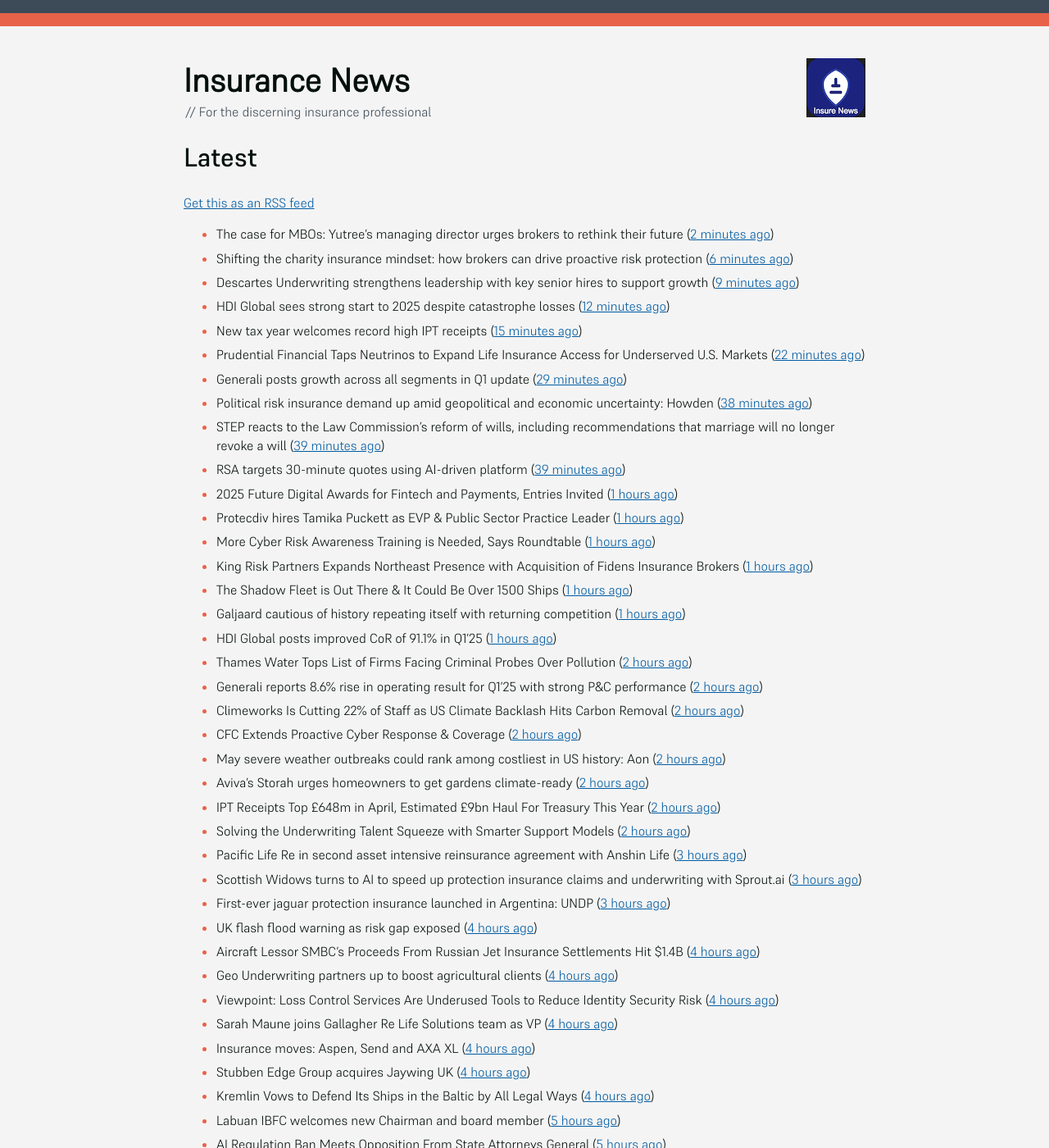
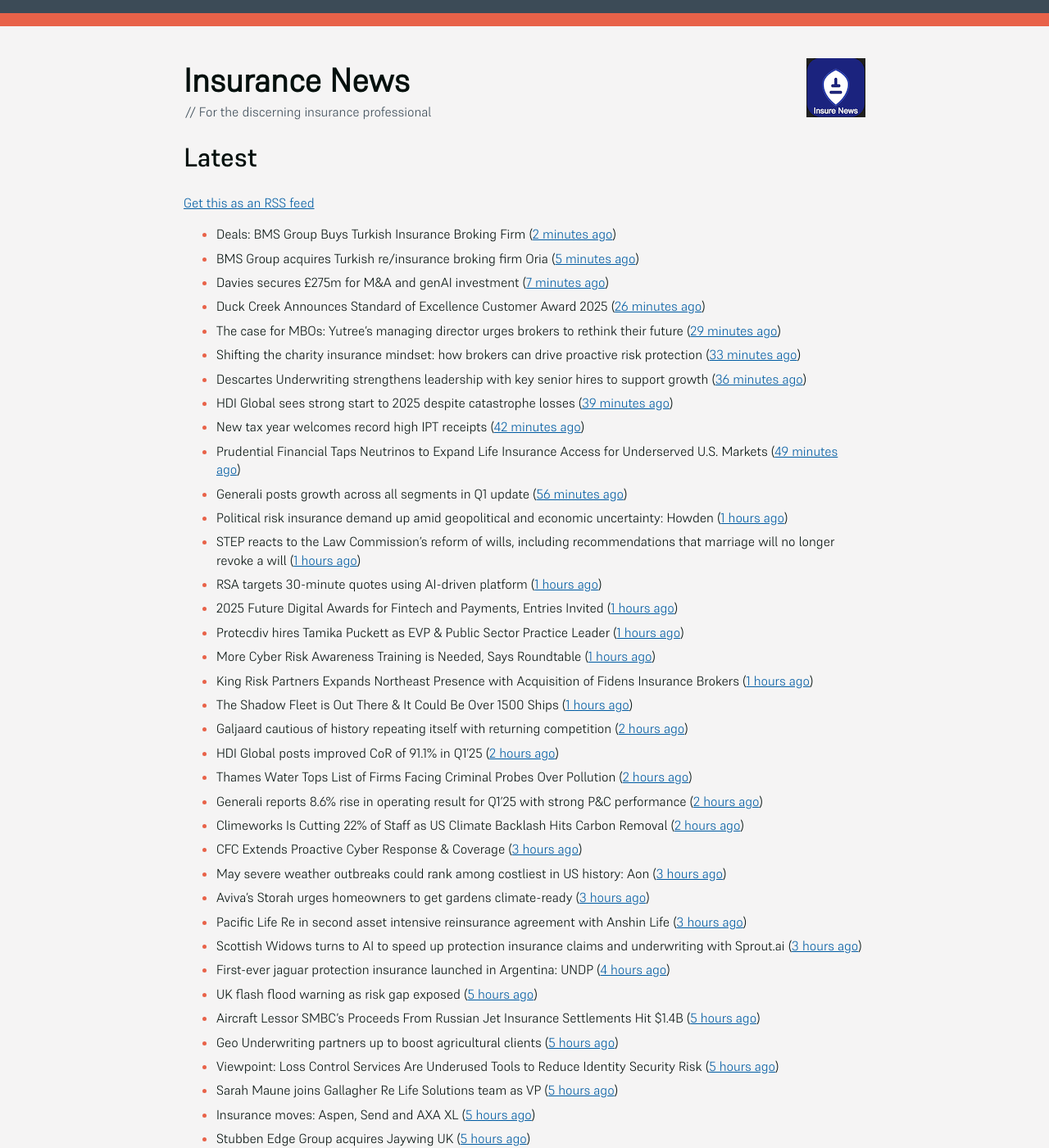
Before and after one commit to mat-0/feeds.thechels.uk, a Jekyll site: the page built from index.md, in a window 1280 px wide and 1400 px high. Shown: the whole window at 82% size. Built offline with Jekyll 4.4.1, drawn with Linux system fonts in a browser that asks for light colours; some of the changed text lies outside the part shown.

Commit message:
New Feed

```diff
--- a/index.md
+++ b/index.md
@@ -8,77 +8,78 @@ description: Latest Updates
 [Get this as an RSS feed](/feed.rss)
 
 <!-- news_marker starts -->
-- The case for MBOs: Yutree's managing director urges brokers to rethink their future ([2 minutes ago](https://www.insurancebusinessmag.com/uk/news/business-resilience/the-case-for-mbos-yutrees-managing-director-urges-brokers-to-rethink-their-future-536561.aspx))
-- Shifting the charity insurance mindset: how brokers can drive proactive risk protection ([6 minutes ago](https://www.insurancebusinessmag.com/uk/news/non-profits/shifting-the-charity-insurance-mindset-how-brokers-can-drive-proactive-risk-protection-536560.aspx))
-- Descartes Underwriting strengthens leadership with key senior hires to support growth ([9 minutes ago](https://www.reinsurancene.ws/descartes-underwriting-strengthens-leadership-with-key-senior-hires-to-support-growth/))
-- HDI Global sees strong start to 2025 despite catastrophe losses ([12 minutes ago](https://www.insurancebusinessmag.com/uk/news/breaking-news/hdi-global-sees-strong-start-to-2025-despite-catastrophe-losses-536559.aspx))
-- New tax year welcomes record high IPT receipts ([15 minutes ago](https://www.insurancebusinessmag.com/uk/news/breaking-news/new-tax-year-welcomes-record-high-ipt-receipts-536558.aspx))
-- Prudential Financial Taps Neutrinos to Expand Life Insurance Access for Underserved U.S. Markets ([22 minutes ago](https://www.insurtechinsights.com/prudential-financial-taps-neutrinos-to-expand-life-insurance-access-for-underserved-u-s-markets/))
-- Generali posts growth across all segments in Q1 update ([29 minutes ago](https://www.insurancebusinessmag.com/uk/news/breaking-news/generali-posts-growth-across-all-segments-in-q1-update-536552.aspx))
-- Political risk insurance demand up amid geopolitical and economic uncertainty: Howden ([38 minutes ago](https://www.reinsurancene.ws/political-risk-insurance-demand-up-amid-geopolitical-and-economic-uncertainty-howden/))
-- STEP reacts to the Law Commission’s reform of wills, including recommendations that marriage will no longer revoke a will ([39 minutes ago](https://ifamagazine.com/step-reacts-to-the-law-commissions-reform-of-wills-including-recommendations-that-marriage-will-no-longer-revoke-a-will/))
-- RSA targets 30-minute quotes using AI-driven platform ([39 minutes ago](https://www.postonline.co.uk/commercial/7957756/rsa-targets-30-minute-quotes-using-ai-driven-platform))
+- Deals: BMS Group Buys Turkish Insurance Broking Firm ([2 minutes ago](https://insurance-edge.net/2025/05/22/deals-bms-group-buys-turkish-insurance-broking-firm/))
+- BMS Group acquires Turkish re/insurance broking firm Oria ([5 minutes ago](https://www.reinsurancene.ws/bms-group-acquires-turkish-re-insurance-broking-firm-oria/))
+- Davies secures £275m for M&A and genAI investment ([7 minutes ago](https://www.postonline.co.uk/claims/7957808/davies-secures-%C2%A3275m-for-ma-and-genai-investment))
+- Duck Creek Announces Standard of Excellence Customer Award 2025 ([26 minutes ago](https://insurance-edge.net/2025/05/22/duck-creek-announces-standard-of-excellence-customer-award-2025/))
+- The case for MBOs: Yutree's managing director urges brokers to rethink their future ([29 minutes ago](https://www.insurancebusinessmag.com/uk/news/business-resilience/the-case-for-mbos-yutrees-managing-director-urges-brokers-to-rethink-their-future-536561.aspx))
+- Shifting the charity insurance mindset: how brokers can drive proactive risk protection ([33 minutes ago](https://www.insurancebusinessmag.com/uk/news/non-profits/shifting-the-charity-insurance-mindset-how-brokers-can-drive-proactive-risk-protection-536560.aspx))
+- Descartes Underwriting strengthens leadership with key senior hires to support growth ([36 minutes ago](https://www.reinsurancene.ws/descartes-underwriting-strengthens-leadership-with-key-senior-hires-to-support-growth/))
+- HDI Global sees strong start to 2025 despite catastrophe losses ([39 minutes ago](https://www.insurancebusinessmag.com/uk/news/breaking-news/hdi-global-sees-strong-start-to-2025-despite-catastrophe-losses-536559.aspx))
+- New tax year welcomes record high IPT receipts ([42 minutes ago](https://www.insurancebusinessmag.com/uk/news/breaking-news/new-tax-year-welcomes-record-high-ipt-receipts-536558.aspx))
+- Prudential Financial Taps Neutrinos to Expand Life Insurance Access for Underserved U.S. Markets ([49 minutes ago](https://www.insurtechinsights.com/prudential-financial-taps-neutrinos-to-expand-life-insurance-access-for-underserved-u-s-markets/))
+- Generali posts growth across all segments in Q1 update ([56 minutes ago](https://www.insurancebusinessmag.com/uk/news/breaking-news/generali-posts-growth-across-all-segments-in-q1-update-536552.aspx))
+- Political risk insurance demand up amid geopolitical and economic uncertainty: Howden ([1 hours ago](https://www.reinsurancene.ws/political-risk-insurance-demand-up-amid-geopolitical-and-economic-uncertainty-howden/))
+- STEP reacts to the Law Commission’s reform of wills, including recommendations that marriage will no longer revoke a will ([1 hours ago](https://ifamagazine.com/step-reacts-to-the-law-commissions-reform-of-wills-including-recommendations-that-marriage-will-no-longer-revoke-a-will/))
+- RSA targets 30-minute quotes using AI-driven platform ([1 hours ago](https://www.postonline.co.uk/commercial/7957756/rsa-targets-30-minute-quotes-using-ai-driven-platform))
 - 2025 Future Digital Awards for Fintech and Payments, Entries Invited ([1 hours ago](https://insurance-edge.net/2025/05/22/2025-future-digital-awards-for-fintech-and-payments-entries-invited/))
 - Protecdiv hires Tamika Puckett as EVP & Public Sector Practice Leader ([1 hours ago](https://www.reinsurancene.ws/protecdiv-hires-tamika-puckett-as-evp-public-sector-practice-leader/))
 - More Cyber Risk Awareness Training is Needed, Says Roundtable ([1 hours ago](https://insurance-edge.net/2025/05/22/more-cyber-risk-awareness-training-is-needed-says-roundtable/))
 - King Risk Partners Expands Northeast Presence with Acquisition of Fidens Insurance Brokers ([1 hours ago](https://www.insurtechinsights.com/king-risk-partners-expands-northeast-presence-with-acquisition-of-fidens-insurance-brokers/))
 - The Shadow Fleet is Out There & It Could Be Over 1500 Ships ([1 hours ago](https://insurance-edge.net/2025/05/22/the-shadow-fleet-is-out-there-it-could-be-over-1500-ships/))
-- Galjaard cautious of history repeating itself with returning competition ([1 hours ago](https://www.postonline.co.uk/news/7957781/galjaard-cautious-of-history-repeating-itself-with-returning-competition))
-- HDI Global posts improved CoR of 91.1% in Q1’25 ([1 hours ago](https://www.reinsurancene.ws/hdi-global-posts-improved-cor-of-91-1-in-q125/))
+- Galjaard cautious of history repeating itself with returning competition ([2 hours ago](https://www.postonline.co.uk/news/7957781/galjaard-cautious-of-history-repeating-itself-with-returning-competition))
+- HDI Global posts improved CoR of 91.1% in Q1’25 ([2 hours ago](https://www.reinsurancene.ws/hdi-global-posts-improved-cor-of-91-1-in-q125/))
 - Thames Water Tops List of Firms Facing Criminal Probes Over Pollution ([2 hours ago](https://www.insurancejournal.com/news/international/2025/05/22/824751.htm))
 - Generali reports 8.6% rise in operating result for Q1’25 with strong P&C performance ([2 hours ago](https://www.reinsurancene.ws/generali-reports-8-6-rise-in-operating-result-for-q125-with-strong-pc-performance/))
 - Climeworks Is Cutting 22% of Staff as US Climate Backlash Hits Carbon Removal ([2 hours ago](https://www.insurancejournal.com/news/international/2025/05/22/824741.htm))
-- CFC Extends Proactive Cyber Response & Coverage ([2 hours ago](https://insurance-edge.net/2025/05/22/cfc-extends-proactive-cyber-response-coverage/))
-- May severe weather outbreaks could rank among costliest in US history: Aon ([2 hours ago](https://www.reinsurancene.ws/may-severe-weather-outbreaks-could-rank-among-costliest-in-us-history-aon/))
-- Aviva’s Storah urges homeowners to get gardens climate-ready ([2 hours ago](https://www.postonline.co.uk/personal/7957795/aviva%E2%80%99s-storah-urges-homeowners-to-get-gardens-climate-ready))
-- IPT Receipts Top £648m in April, Estimated £9bn Haul For Treasury This Year ([2 hours ago](https://insurance-edge.net/2025/05/22/ipt-receipts-top-648m-in-april-estimated-9bn-haul-for-treasury-this-year/))
-- Solving the Underwriting Talent Squeeze with Smarter Support Models ([2 hours ago](https://insurance-edge.net/2025/05/22/solving-the-underwriting-talent-squeeze-with-smarter-support-models/))
+- CFC Extends Proactive Cyber Response & Coverage ([3 hours ago](https://insurance-edge.net/2025/05/22/cfc-extends-proactive-cyber-response-coverage/))
+- May severe weather outbreaks could rank among costliest in US history: Aon ([3 hours ago](https://www.reinsurancene.ws/may-severe-weather-outbreaks-could-rank-among-costliest-in-us-history-aon/))
+- Aviva’s Storah urges homeowners to get gardens climate-ready ([3 hours ago](https://www.postonline.co.uk/personal/7957795/aviva%E2%80%99s-storah-urges-homeowners-to-get-gardens-climate-ready))
 - Pacific Life Re in second asset intensive reinsurance agreement with Anshin Life ([3 hours ago](https://www.reinsurancene.ws/pacific-life-re-in-second-asset-intensive-reinsurance-agreement-with-anshin-life/))
 - Scottish Widows turns to AI to speed up protection insurance claims and underwriting with Sprout.ai ([3 hours ago](https://ifamagazine.com/scottish-widows-turns-to-ai-to-speed-up-protection-insurance-claims-and-underwriting-with-sprout-ai/))
-- First-ever jaguar protection insurance launched in Argentina: UNDP ([3 hours ago](https://www.reinsurancene.ws/first-ever-jaguar-protection-insurance-launched-in-argentina-undp/))
-- UK flash flood warning as risk gap exposed ([4 hours ago](https://www.insurancebusinessmag.com/uk/news/catastrophe/uk-flash-flood-warning-as-risk-gap-exposed-536538.aspx))
-- Aircraft Lessor SMBC’s Proceeds From Russian Jet Insurance Settlements Hit $1.4B ([4 hours ago](https://www.insurancejournal.com/news/international/2025/05/22/824738.htm))
-- Geo Underwriting partners up to boost agricultural clients ([4 hours ago](https://www.insurancebusinessmag.com/uk/news/property-insurance/geo-underwriting-partners-up-to-boost-agricultural-clients-536537.aspx))
-- Viewpoint: Loss Control Services Are Underused Tools to Reduce Identity Security Risk ([4 hours ago](https://www.insurancejournal.com/news/national/2025/05/22/824706.htm))
-- Sarah Maune joins Gallagher Re Life Solutions team as VP ([4 hours ago](https://www.reinsurancene.ws/sarah-maune-joins-gallagher-re-life-solutions-team-as-vp/))
-- Insurance moves: Aspen, Send and AXA XL ([4 hours ago](https://www.insurancebusinessmag.com/uk/news/breaking-news/insurance-moves-aspen-send-and-axa-xl-536536.aspx))
-- Stubben Edge Group acquires Jaywing UK ([4 hours ago](https://www.insurancebusinessmag.com/uk/news/breaking-news/stubben-edge-group-acquires-jaywing-uk-536535.aspx))
-- Kremlin Vows to Defend Its Ships in the Baltic by All Legal Ways ([4 hours ago](https://www.insurancejournal.com/news/international/2025/05/22/824733.htm))
-- Labuan IBFC welcomes new Chairman and board member ([5 hours ago](https://www.reinsurancene.ws/labuan-ibfc-welcomes-new-chairman-and-board-member/))
+- First-ever jaguar protection insurance launched in Argentina: UNDP ([4 hours ago](https://www.reinsurancene.ws/first-ever-jaguar-protection-insurance-launched-in-argentina-undp/))
+- UK flash flood warning as risk gap exposed ([5 hours ago](https://www.insurancebusinessmag.com/uk/news/catastrophe/uk-flash-flood-warning-as-risk-gap-exposed-536538.aspx))
+- Aircraft Lessor SMBC’s Proceeds From Russian Jet Insurance Settlements Hit $1.4B ([5 hours ago](https://www.insurancejournal.com/news/international/2025/05/22/824738.htm))
+- Geo Underwriting partners up to boost agricultural clients ([5 hours ago](https://www.insurancebusinessmag.com/uk/news/property-insurance/geo-underwriting-partners-up-to-boost-agricultural-clients-536537.aspx))
+- Viewpoint: Loss Control Services Are Underused Tools to Reduce Identity Security Risk ([5 hours ago](https://www.insurancejournal.com/news/national/2025/05/22/824706.htm))
+- Sarah Maune joins Gallagher Re Life Solutions team as VP ([5 hours ago](https://www.reinsurancene.ws/sarah-maune-joins-gallagher-re-life-solutions-team-as-vp/))
+- Insurance moves: Aspen, Send and AXA XL ([5 hours ago](https://www.insurancebusinessmag.com/uk/news/breaking-news/insurance-moves-aspen-send-and-axa-xl-536536.aspx))
+- Stubben Edge Group acquires Jaywing UK ([5 hours ago](https://www.insurancebusinessmag.com/uk/news/breaking-news/stubben-edge-group-acquires-jaywing-uk-536535.aspx))
+- Kremlin Vows to Defend Its Ships in the Baltic by All Legal Ways ([5 hours ago](https://www.insurancejournal.com/news/international/2025/05/22/824733.htm))
 - AI Regulation Ban Meets Opposition From State Attorneys General ([5 hours ago](https://www.insurancejournal.com/news/national/2025/05/22/824714.htm))
-- While FEMA Faces Overhaul, Mississippi Tornado Survivors Wait for Assistance ([5 hours ago](https://www.insurancejournal.com/news/southeast/2025/05/22/824629.htm))
-- Lawsuit Says Florida Aviation Firm Didn’t Verify Inspections of Troubled Learjet ([5 hours ago](https://www.insurancejournal.com/news/southeast/2025/05/22/824688.htm))
-- California Security Company Owner Sentenced in $3.4M Workers’ Comp Fraud Case ([5 hours ago](https://www.insurancejournal.com/news/west/2025/05/22/824503.htm))
-- Fire Damages Popular ‘Pond-to-Table’ Rhode Island Restaurant ([5 hours ago](https://www.insurancejournal.com/news/east/2025/05/22/824729.htm))
-- Budget Cuts at EPA Become Flashpoint at a Heated Hearing ([5 hours ago](https://www.insurancejournal.com/news/national/2025/05/22/824717.htm))
-- Washington Insurance Commissioner Issues $500K in Fines; $250K Fine for Unlicensed Insurer ([5 hours ago](https://www.insurancejournal.com/news/west/2025/05/22/824547.htm))
-- People Moves: Golden Bear Names Hohman Chief Underwriting Officer ([5 hours ago](https://www.insurancejournal.com/news/west/2025/05/22/824387.htm))
-- Q&A: Julian Tomlinson, Alps ([5 hours ago](https://www.postonline.co.uk/broker/7957208/qa-julian-tomlinson-alps))
-- Throwback Thursday: Oil slick unpicked; BSE liability ([5 hours ago](https://www.postonline.co.uk/commercial/7956605/throwback-thursday-oil-slick-unpicked-bse-liability))
-- Time to peel back credit hire assumptions ([5 hours ago](https://www.postonline.co.uk/personal/7957762/time-to-peel-back-credit-hire-assumptions))
+- While FEMA Faces Overhaul, Mississippi Tornado Survivors Wait for Assistance ([6 hours ago](https://www.insurancejournal.com/news/southeast/2025/05/22/824629.htm))
+- Lawsuit Says Florida Aviation Firm Didn’t Verify Inspections of Troubled Learjet ([6 hours ago](https://www.insurancejournal.com/news/southeast/2025/05/22/824688.htm))
+- California Security Company Owner Sentenced in $3.4M Workers’ Comp Fraud Case ([6 hours ago](https://www.insurancejournal.com/news/west/2025/05/22/824503.htm))
+- Fire Damages Popular ‘Pond-to-Table’ Rhode Island Restaurant ([6 hours ago](https://www.insurancejournal.com/news/east/2025/05/22/824729.htm))
+- Budget Cuts at EPA Become Flashpoint at a Heated Hearing ([6 hours ago](https://www.insurancejournal.com/news/national/2025/05/22/824717.htm))
+- Washington Insurance Commissioner Issues $500K in Fines; $250K Fine for Unlicensed Insurer ([6 hours ago](https://www.insurancejournal.com/news/west/2025/05/22/824547.htm))
+- People Moves: Golden Bear Names Hohman Chief Underwriting Officer ([6 hours ago](https://www.insurancejournal.com/news/west/2025/05/22/824387.htm))
+- Q&A: Julian Tomlinson, Alps ([6 hours ago](https://www.postonline.co.uk/broker/7957208/qa-julian-tomlinson-alps))
+- Time to peel back credit hire assumptions ([6 hours ago](https://www.postonline.co.uk/personal/7957762/time-to-peel-back-credit-hire-assumptions))
+- Throwback Thursday: Oil slick unpicked; BSE liability ([6 hours ago](https://www.postonline.co.uk/commercial/7956605/throwback-thursday-oil-slick-unpicked-bse-liability))
 - Why AI is no longer optional in non-standard auto insurance ([14 hours ago](https://www.dig-in.com/opinion/ais-role-in-non-standard-auto-insurance))
 - Geospatial data uncovers lower wildfire-risk properties in California, Triple-I ([14 hours ago](https://www.dig-in.com/news/geospatial-data-wildfire-prone-california-properties))
 - Customer strategy: Clearing up flood insurance coverage confusion ([14 hours ago](https://www.dig-in.com/opinion/clearing-up-flood-insurance-coverage-confusion))
 - Europe's farm sector loses $31.5B a year from climate risks ([15 hours ago](https://www.dig-in.com/articles/europes-farm-sector-loses-31-5b-a-year-from-climate-risks))
 - State Farm Still Wants a 30% Rate Increase in California ([16 hours ago](https://www.insurancejournal.com/news/west/2025/05/21/824685.htm))
-- Verizon-Frontier deal gets green light after ending DEI commitments ([16 hours ago](https://www.insurancebusinessmag.com/uk/business-strategy/verizonfrontier-deal-gets-green-light-after-ending-dei-commitments-536482.aspx))
-- Shortage of Overnight Truck Parking Blamed for 2023 Fatal Bus Crash in Illinois ([17 hours ago](https://www.insurancejournal.com/news/midwest/2025/05/21/824679.htm))
+- Verizon-Frontier deal gets green light after ending DEI commitments ([17 hours ago](https://www.insurancebusinessmag.com/uk/business-strategy/verizonfrontier-deal-gets-green-light-after-ending-dei-commitments-536482.aspx))
+- Shortage of Overnight Truck Parking Blamed for 2023 Fatal Bus Crash in Illinois ([18 hours ago](https://www.insurancejournal.com/news/midwest/2025/05/21/824679.htm))
 - Austin Bar to Pay $42K Over Pregnancy Discrimination Lawsuit ([18 hours ago](https://www.insurancejournal.com/news/southcentral/2025/05/21/824675.htm))
 - First MainStreet Adds 2 Midwest Agencies ([18 hours ago](https://www.insurancejournal.com/news/midwest/2025/05/21/824669.htm))
 - People Moves: CIS Promotes Gardea, Jr., Adds Felder to Leadership Team ([18 hours ago](https://www.insurancejournal.com/news/southcentral/2025/05/21/824664.htm))
-- EU to Propose Removing Business Barriers to Enhance Competitiveness Amid US Tariffs ([19 hours ago](https://www.insurancejournal.com/news/international/2025/05/21/824643.htm))
+- EU to Propose Removing Business Barriers to Enhance Competitiveness Amid US Tariffs ([20 hours ago](https://www.insurancejournal.com/news/international/2025/05/21/824643.htm))
 - Quandri Appoints Patrick Mulroy as Head of Strategy and Partnerships to Spearhead North American Expansion ([20 hours ago](https://www.insurtechinsights.com/quandri-appoints-patrick-mulroy-as-head-of-strategy-and-partnerships-to-spearhead-north-american-expansion/))
 - Former Progressive CEO Renwick, 69, Dies ([20 hours ago](https://www.insurancejournal.com/news/national/2025/05/21/824645.htm))
 - Hack of Contractor Was at Root of Massive Federal Data Breach ([20 hours ago](https://www.insurancejournal.com/news/national/2025/05/21/824641.htm))
-- Acrisure Secures $2.1 Billion Funding Round for M&A, Tech ([20 hours ago](https://www.insurancejournal.com/news/national/2025/05/21/824637.htm))
+- Acrisure Secures $2.1 Billion Funding Round for M&A, Tech ([21 hours ago](https://www.insurancejournal.com/news/national/2025/05/21/824637.htm))
 - Parametrix Launches Embedded Insurance Coverage for Endpoint Failures via Leading EDR Providers ([21 hours ago](https://www.insurtechinsights.com/parametrix-launches-embedded-insurance-coverage-for-endpoint-failures-via-leading-edr-providers/))
-- People Moves: World Insurance Associates Names Youshock Head of Personal Lines; Belair Appointed President of Technology at Intact Insurance Specialty Solutions ([21 hours ago](https://www.insurancejournal.com/news/national/2025/05/21/824508.htm))
-- New Salmonella Outbreak Tied to Same Florida Grower With Cucumbers Last Year ([21 hours ago](https://www.insurancejournal.com/news/southeast/2025/05/21/824621.htm))
-- Global Forest Loss Tops Record as Wildfires Drive Destruction ([21 hours ago](https://www.insurancejournal.com/news/international/2025/05/21/824618.htm))
+- People Moves: World Insurance Associates Names Youshock Head of Personal Lines; Belair Appointed President of Technology at Intact Insurance Specialty Solutions ([22 hours ago](https://www.insurancejournal.com/news/national/2025/05/21/824508.htm))
+- New Salmonella Outbreak Tied to Same Florida Grower With Cucumbers Last Year ([22 hours ago](https://www.insurancejournal.com/news/southeast/2025/05/21/824621.htm))
+- Global Forest Loss Tops Record as Wildfires Drive Destruction ([22 hours ago](https://www.insurancejournal.com/news/international/2025/05/21/824618.htm))
 - MGAA looking at increasing Lloyd’s syndicate membership ([22 hours ago](https://www.postonline.co.uk/news/7957794/mgaa-looking-at-increasing-lloyd%E2%80%99s-syndicate-membership))
 - Insurers must stay ‘live’ to broker tech capability ([22 hours ago](https://www.postonline.co.uk/broker/7957792/insurers-must-stay-%E2%80%98live%E2%80%99-to-broker-tech-capability))
-- Only 1 in 100 insurers say Claims-Finance Collaboration is “highly effective” ([22 hours ago](https://ifamagazine.com/only-1-in-100-insurers-say-claims-finance-collaboration-is-highly-effective/))
-- Shortlists revealed for Best Insurance Employer categories for 2025 BIAs ([23 hours ago](https://www.postonline.co.uk/broker/7957793/shortlists-revealed-for-best-insurance-employer-categories-for-2025-bias))
+- Only 1 in 100 insurers say Claims-Finance Collaboration is “highly effective” ([23 hours ago](https://ifamagazine.com/only-1-in-100-insurers-say-claims-finance-collaboration-is-highly-effective/))
+- Shortlists revealed for Best Insurance Employer categories for 2025 BIAs ([1 days ago](https://www.postonline.co.uk/broker/7957793/shortlists-revealed-for-best-insurance-employer-categories-for-2025-bias))
 - Data, data, data: MGAs play a key role in better market performance ([1 days ago](https://www.insurancebusinessmag.com/uk/news/columns/data-data-data-mgas-play-a-key-role-in-better-market-performance-536399.aspx))
 - Biba attendee seeks justice after payment fraud ([1 days ago](https://www.postonline.co.uk/news/7957800/biba-attendee-seeks-justice-after-payment-fraud))
 - 7.6 million adults take out private medical insurance as health crisis drives rapid growth in protection products ([1 days ago](https://ifamagazine.com/7-6-million-adults-take-out-private-medical-insurance-as-health-crisis-drives-rapid-growth-in-protection-products/))
@@ -124,9 +125,8 @@ description: Latest Updates
 - Strategies for navigating regulatory changes in a digital landscape ([2 days ago](https://www.dig-in.com/opinion/strategies-for-navigating-federal-and-state-regulations))
 - Zurich targeting 30% SME growth in 2025 ([2 days ago](https://www.postonline.co.uk/news/7957779/zurich-targeting-30-sme-growth-in-2025))
 - Industry reaction to the Law Comission’s will reform report ([2 days ago](https://ifamagazine.com/industry-reaction-to-the-law-comissions-will-reform-report/))
-- Markel’s Galjaard outlines plan to double the UK business ([2 days ago](https://www.postonline.co.uk/news/7957775/markels-galjaard-outlines-plan-to-double-the-uk-business))
+- Markel’s Galjaard outlines plan to double the UK business ([3 days ago](https://www.postonline.co.uk/news/7957775/markels-galjaard-outlines-plan-to-double-the-uk-business))
 - Allianz invests £750m in three years amid commercial ‘re-platforming’ ([3 days ago](https://www.postonline.co.uk/news/7957771/allianz-invests-ps750m-in-three-years-amid-commercial-replatforming))
-- Aviva and CyberCube track cyber attackers’ behaviour ([3 days ago](https://www.postonline.co.uk/news/7957778/aviva-and-cybercube-track-cyber-attackers-behaviour))
 - Relm Explains How Insurance is the Backbone For Pushing the Boundaries of Innovation ([4 days ago](https://thefintechtimes.com/relm-explains-how-insurance-is-the-backbone-for-pushing-the-boundaries-of-innovation/))
 - Rosemount Financial Solutions (IFA) announces 4C Platform partnership to support private medical insurance advice ([7 days ago](https://ifamagazine.com/rosemount-financial-solutions-ifa-announces-4c-platform-partnership-to-support-private-medical-insurance-advice/))
 - Seventy-two per cent of new absentees under group income protection policies returned to work during 2024 ([9 days ago](https://ifamagazine.com/seventy-two-per-cent-of-new-absentees-under-group-income-protection-policies-returned-to-work-during-2024/))
```
